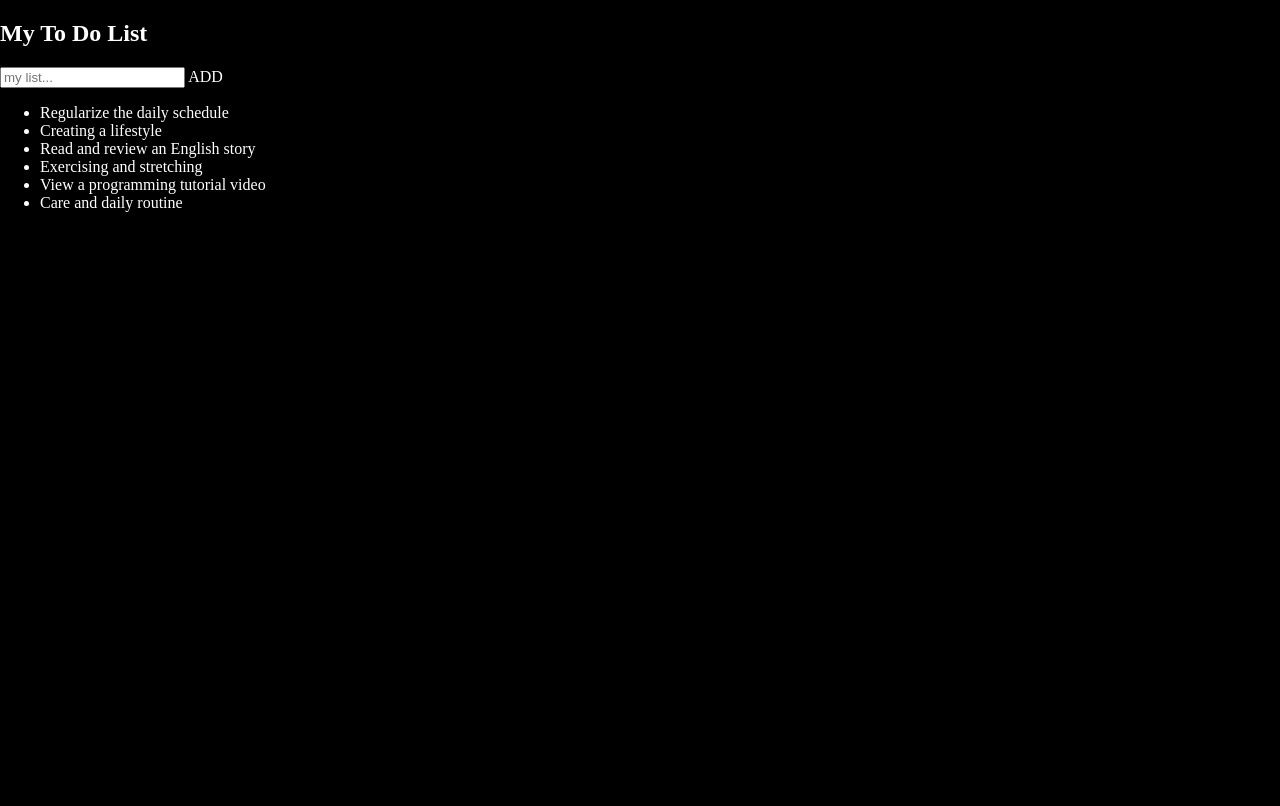
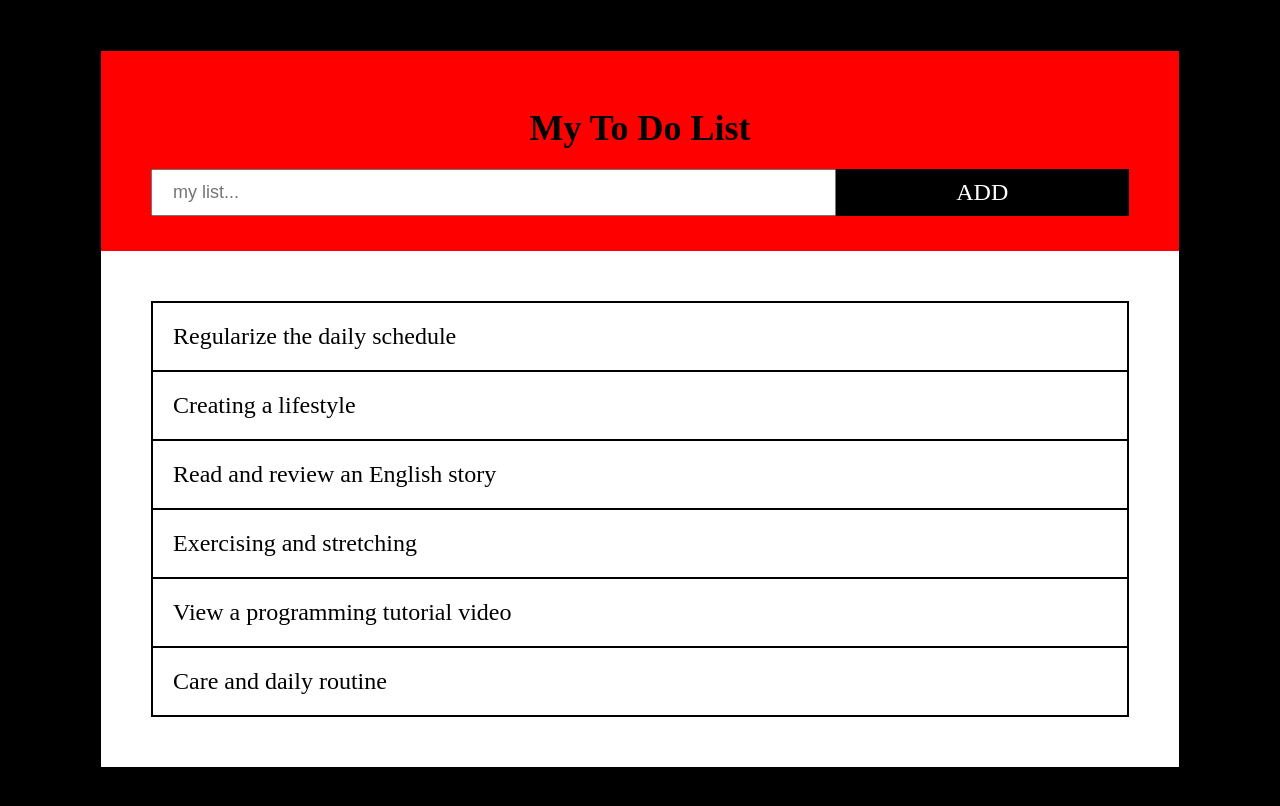
Before and after one commit to LeilaBasri/ToDo, a plain HTML site: page index.html in a window 1280 px wide. Drawn offline with Linux system fonts and the light colour scheme.

Commit message:
Update style.css

```diff
--- a/style.css
+++ b/style.css
@@ -1,7 +1,120 @@
+*{
+    margin: 0;
+    box-sizing: border-box;
+}
+ul , li{
+    margin: 0;
+    padding: 0;
+}
 body{
     background-color: black;
     color: white;
     margin: 0;
     width: 100%;
     height: 100%;
+    box-sizing: border-box;
 }
+.toDoListContainer{
+    background-color: black;
+    color: white;
+    width: 100%;
+    height: 100%;
+    padding: 50px 100px;
+}
+.toDoList{
+    background-color: transparent;
+    width: 100%;
+    height: 100%;
+    font-size: 24px;
+}
+.toDoListHeader{
+    width: 100%;
+    height: 200px;
+    padding: 50px;
+    background-color: red;
+    color: black;
+    display: flex;
+    flex-direction: column;
+    justify-content: center;
+}
+.toDoListHeader h2{
+    text-align: center;
+    padding: 20px;
+    margin: auto;
+}
+.toDoListAdd{
+    width: 100%;
+    display: flex;
+    flex-direction: row;
+    justify-content: center;
+}
+.addBtn{
+    width: 30%;
+    padding: 10px;
+    background-color: black;
+    color: white;
+    margin: auto;
+    text-align: center;
+    justify-self: right;
+    transition: 0.3s;
+    border-radius: 0;
+}
+#addInput{
+    width: 70%;
+    justify-self: left;
+    padding: 0 20px;
+    font-size: 18px;
+}
+.toDoListContent{
+    width: 100%;
+    background-color: white;
+    padding: 50px;
+    color: black;
+}
+.toDoList{
+    width: 100%;
+    list-style-type: none;
+    display: flex;
+    flex-direction: column;
+    border: 1px solid black;
+    margin: 0;
+    padding: 0;
+}
+.toDoList li{
+    border: 1px solid black;
+    width: 100%;
+    padding: 20px;
+    cursor: pointer;
+    transition: 0.3s;
+}
+li:nth-child(odd){
+    background-color: rgba(255,255,255,.5) !important;
+}
+.toDoList li:hover{
+    background-color: rgba(0,0,0,.1);
+}
+.toDoList li.checked{
+    background-color: rgba(0,0,0,.6);
+    text-decoration: overline;
+}
+.toDoList li.checked::before {
+    content: '';
+    position: absolute;
+    border-color: #fff;
+    border-style: solid;
+    border-width: 0 2px 2px 0;
+    top: 10px;
+    left: 16px;
+    transform: rotate(45deg);
+    height: 15px;
+    width: 7px;
+  }
+.close{
+    position: absolute;
+    right: 10px;
+    top: 40%;
+    color: rgba(255,255,255,.5);
+}
+.close:hover{
+    color: black;
+}
```
